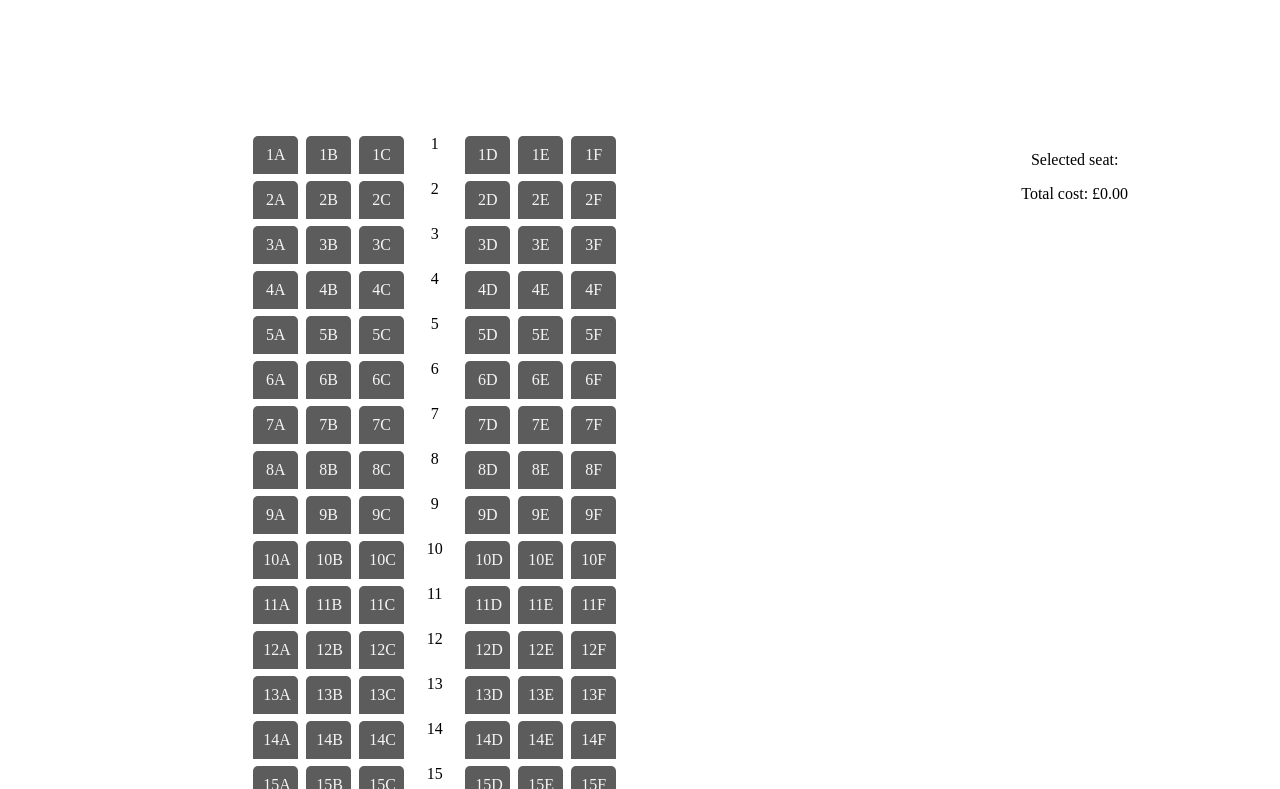
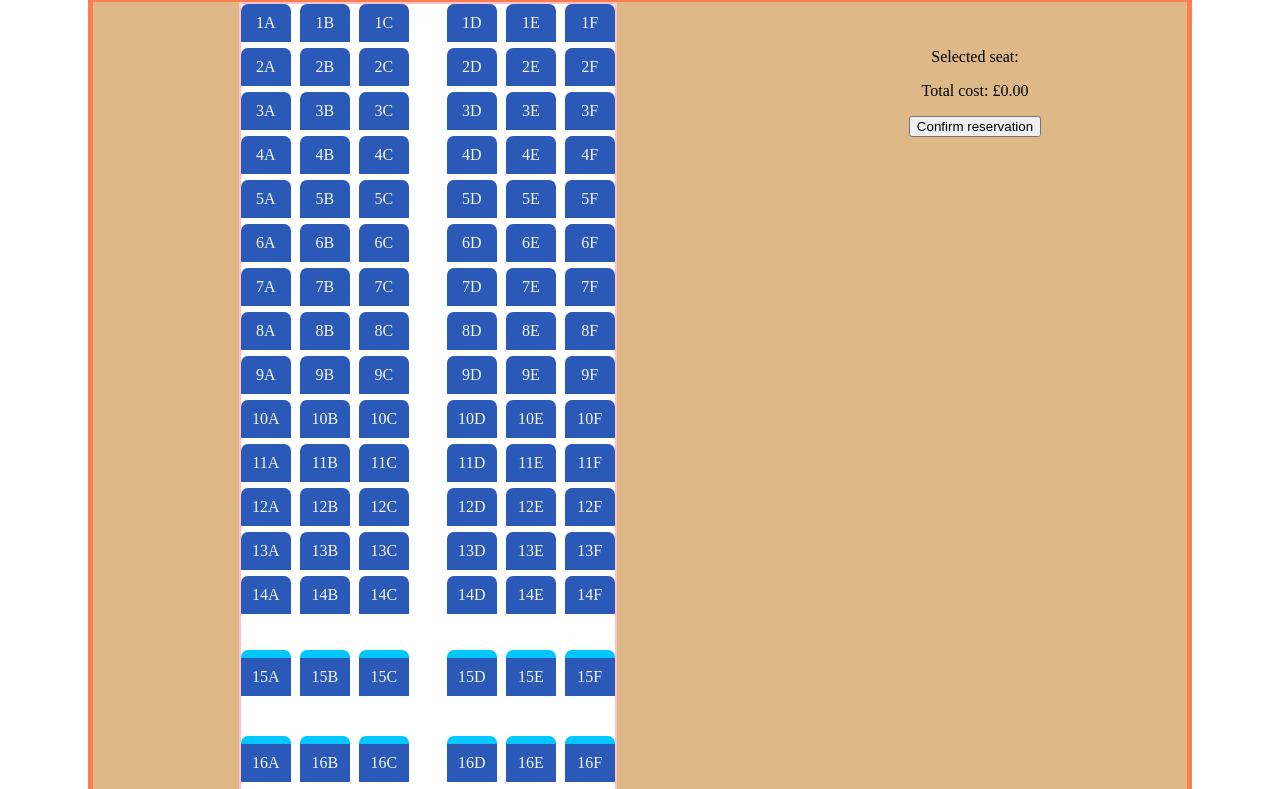
Before and after one commit to dseda/flight-check-in, a plain HTML site: page index.html in a window 1280 px wide. Shown: the part 83-872 px from the top of the page. Drawn offline with Linux system fonts and the light colour scheme.

Commit message:
add confirm button

```diff
--- a/index.html
+++ b/index.html
@@ -6,26 +6,19 @@
     <meta name="viewport" content="width=device-width, initial-scale=1.0" />
     <title>Flight Seat Map</title>
     <link rel="stylesheet" href="style.css" />
-
   </head>
   <body>
     <h1>Reserve your seat</h1>
     <div class="main-container">
-    <div class="airplane-container">
-      <div class="airplane">
-        <!-- The Fuleage: Passengers & Seats -->
-        <div id="fuselage" class="fuselage">
+      <div id="fuselage" class="fuselage"></div>
+      <!-- Seat Reservation Details  -->
+      <div class="info">
+        <p>Selected seat: <span id="selected-seat-info">2B</span></p>
+        <p>Total cost: £<span id="price">0.00</span></p>
+        <button id="confirm">Confirm reservation</button>
       </div>
     </div>
-  </div>
-    <!-- Seat Reservation Details  -->
-    <div class="info">
-      <p>Selected seat: <span id="selected-seat-info">2B</span></p>
-      <p>Total cost: £<span id="price">0.00</span></p>
-    </div>
 
-
-
-       <script src="script.js"></script>
+    <script src="script.js"></script>
   </body>
 </html>
--- a/script.js
+++ b/script.js
@@ -8,6 +8,7 @@ const fuselage = document.getElementById("fuselage");
 const seatingList = []; // Seats on a seating map
 const reservedSeats = [];
 const reservedItem = document.getElementsByClassName("reserved");
+const confirmBtn = document.getElementById("confirm");
 
 class Seat {
   constructor(letter, rowNum) {
@@ -15,9 +16,10 @@ class Seat {
     this._rowNum = rowNum;
     this._reserved = false;
     this._price = 11.99;
+    this._sold = false;
   }
   get seatLetter() {
-    return this._l;
+    return this._letter;
   }
   get seatRow() {
     return this._rowNum;
@@ -39,6 +41,12 @@ class Seat {
     this._reserved = false;
     return this._reserved;
   }
+  sell() {
+    this._sold = true;
+  }
+  unsell() {
+    this._sold = false;
+  }
   set price(price) {
     this._price = price;
   }
@@ -50,13 +58,15 @@ function createSeat() {
   for (let r = 0; r < rows; r++) {
     let aisle = document.createElement("div");
     aisle.classList.add("aisle");
-    aisle.innerHTML = r + 1; //Shows isle numbers
     for (let i = 0; i < seatLetters.length; i++) {
       const seat = new Seat(seatLetters[i], r + 1);
       seatingList.push(seat);
       let passengerSeat = document.createElement("div");
       passengerSeat.innerHTML = seat.seatName;
       passengerSeat.classList.add("seat");
+      if (r === 14 || r === 15) {
+        passengerSeat.classList.add("premium");
+      }
       if (i === 3) {
         fuselage.appendChild(aisle);
         fuselage.appendChild(passengerSeat);
@@ -109,3 +119,10 @@ for (let i = 0; i < seats.length; i++) {
     }
   });
 }
+confirmBtn.addEventListener("click", function (e) {
+  let reserved = document.getElementsByClassName("reserved");
+  reserved[0].classList.add("sold");
+  reserved[0].innerHTML = "X";
+  reserved[0].classList.remove("reserved");
+  reservedSeats[0].sell();
+});
--- a/style.css
+++ b/style.css
@@ -1,73 +1,99 @@
 body {
+  width: 95%;
+  margin: 0 auto;
+  text-align: center;
+  /* border: 2px solid plum; */
+}
+
+.main-container {
+  width: 90%;
+  margin: 0 auto;
+  display: flex;
+  flex-flow: column-reverse;
+  align-content: center;
+}
+
+.info {
+  margin: 30px auto;
+  padding: 20px auto;
+}
+.fuselage {
+  margin: 0 auto 30px;
   width: 100%;
-  text-align: center;
-  /* height: fit-content; */
-}
-h1 {
-  padding: 20px;
-}
-.main-container {
-  margin-top: 15vh;
-  display: grid;
-  grid-template-columns: 2fr 1fr;
-}
-.airplane-container {
-  height: 100%;
-  text-align: center;
-}
-/* .airplane {
-  background: url("airplane.png");
-  background-repeat: no-repeat;
-  background-position: center;
-  width: 120%;
-  min-width: 100%;
-  min-height: 100vh;
-  opacity: 1;
-} */
-.fuselage {
-  margin: 0 auto;
-  /* padding: 100px auto; */
-  max-width: fit-content;
   background-color: white;
   display: grid;
-  grid-template-columns: 1fr 1fr 1fr 1fr 1fr 1fr 1fr;
+  grid-template-columns: 1fr 1fr 1fr 0.4fr 1fr 1fr 1fr;
   grid-template-rows: repeat(auto, 40px);
   justify-content: center;
   justify-items: center;
-  column-gap: 6px;
-  row-gap: 5px;
+  column-gap: 2px;
+  row-gap: 9px;
+  border: 2px solid pink;
 }
 
 .seat {
-  background-color: rgb(93, 92, 92);
-  border-top-left-radius: 5px;
-  border-top-right-radius: 5px;
-  margin: 1px;
-  padding: 10px;
-  width: 25px;
+  background-color: rgb(42, 89, 183);
+  /* background-color: rgb(18, 72, 179); */
+  border-top-left-radius: 7px;
+  border-top-right-radius: 7px;
+  /* padding: 8px; */
+  width: 90%;
+  padding: 8px 0;
   color: whitesmoke;
 }
 
-.corridor {
-  margin: 1px;
-  padding: 20px;
-  background-color: rgb(255, 255, 255);
-  color: rgb(93, 92, 92);
+.premium {
+  margin-top: 30px;
+  border-top: 8px solid rgb(0, 200, 255);
+  margin-bottom: 4px;
+}
+.aisle,
+.aisle-premium {
+  min-width: 10px;
+  margin: 10px auto;
+}
+.seat:hover {
+  cursor: pointer;
+  box-shadow: 1px 2px 1px gray;
 }
 
-.seat:hover {
-  cursor: pointer;
-  width: 28px;
-  box-shadow: 1px 2px 1px gray;
+.seat:active {
+  box-shadow: 2px 3px 3px #636262;
 }
+
 .reserved {
   background-color: #35ff00;
   color: rgb(93, 92, 92);
 }
 
-.selected {
-  box-shadow: 2px 3px 3px #848282;
+.sold {
+  background-color: rgb(93, 92, 92);
+  /* background-color: rgb(154, 42, 42); */
+  color: white;
+  /* font-size: larger; */
 }
-.unavailable {
-  background-color: rgb(89, 9, 9);
+
+button:active {
+  box-shadow: 3px 3px 3px #848282;
 }
+
+@media screen and (min-width: 650px) {
+  .main-container {
+    flex-flow: row;
+    flex-direction: row;
+    background-color: burlywood;
+    border: 5px solid coral;
+  }
+  .fuselage {
+    margin: 0 auto;
+    min-width: max-content;
+    column-gap: 9px;
+    row-gap: 6px;
+    flex-basis: content;
+  }
+
+  .seat {
+    width: 30px;
+    padding: 10px;
+  }
+}
```
